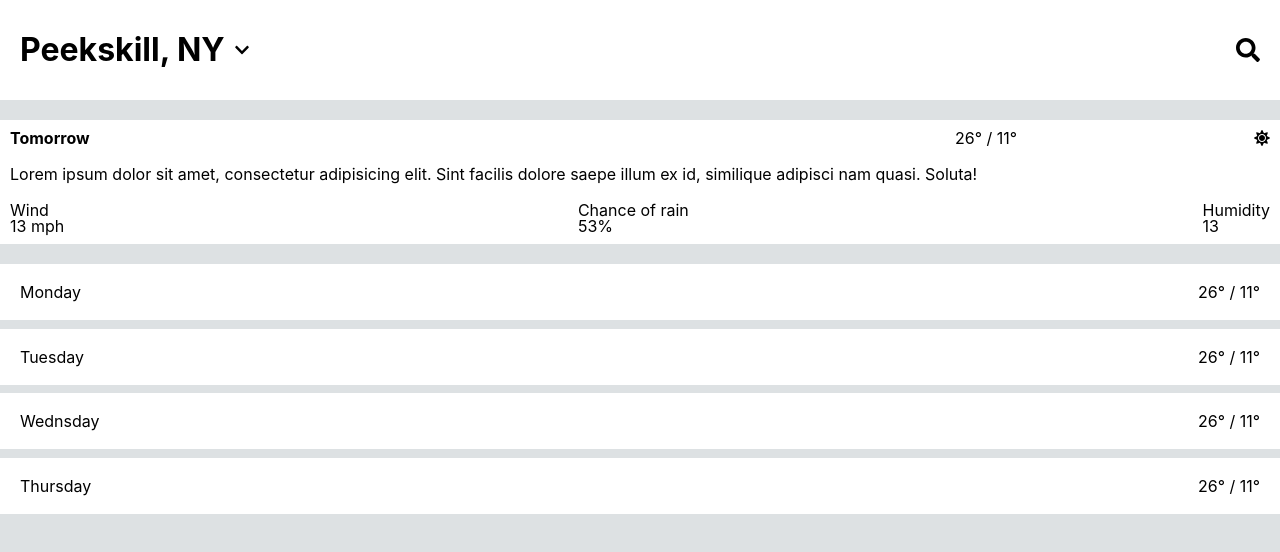
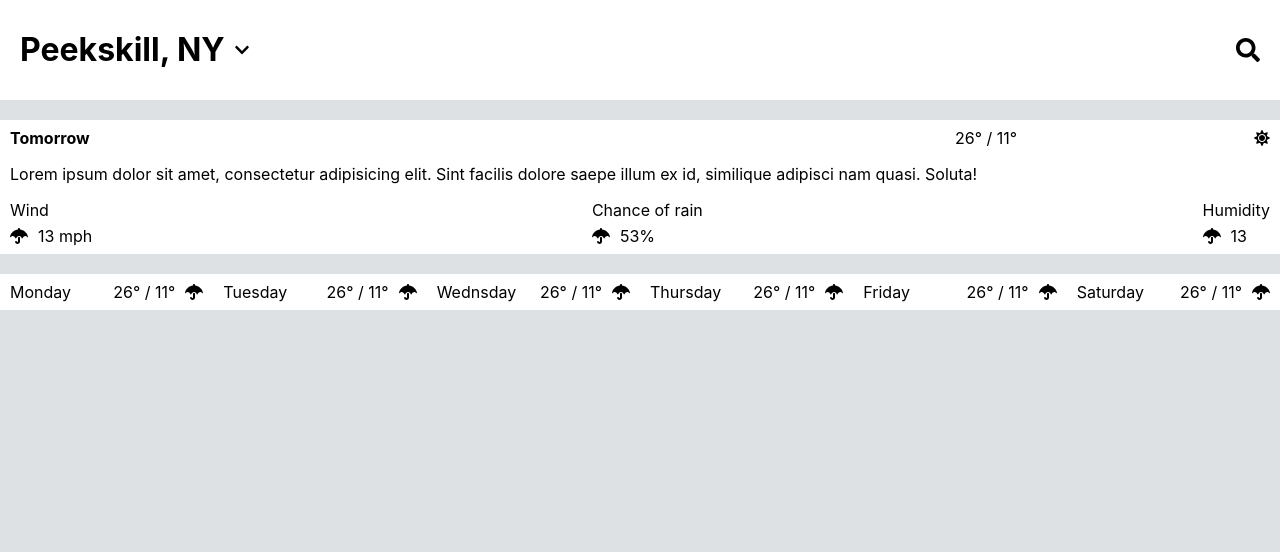
Before and after one commit to harrisonJones12/weather-app, a React (Create React App) app: page / in a window 1280 px wide. Shown: the top 552 px of the page. Built offline with nearby package versions, Linux system fonts and the light colour scheme.

Commit message:
adding desktop styles and add new component/styles

```diff
--- a/src/components/NextDay/NextDay.jsx
+++ b/src/components/NextDay/NextDay.jsx
@@ -36,17 +36,26 @@ function NextDay() {
         </p>
 
         <div className={`${baseClass}-atmosphere-conditions`}>
-          <div className="">
+          <div className="wind">
             <p>Wind</p>
+            <div className="icon-number-group">
+              {icon("umbrella", `umbrella-icon atmosphere-conditions-icons`)}
               <p>13 mph</p>
             </div>
-          <div className="">
+          </div>
+          <div className="chance-of-rain">
             <p>Chance of rain</p>
+            <div className="icon-number-group">
+              {icon("umbrella", "umbrella-icon atmosphere-conditions-icons")}
               <p>53%</p>
             </div>
-          <div className="">
+          </div>
+          <div className="humidity">
             <p>Humidity</p>
+            <div className="icon-number-group">
+              {icon("umbrella", "umbrella-icon atmosphere-conditions-icons")}
               <p>13</p>
+            </div>
           </div>
         </div>
       </div>
@@ -54,19 +63,45 @@ function NextDay() {
       <div className={`${baseClass}-days-of-the-week-cards`}>
         <div className="card">
           <h3>Monday</h3>
+          <div className="icon-temperature-group">
             <p>26&deg; / 11&deg;</p>
+            {icon("umbrella", "umbrella-icon days-of-the-week-card-icons")}
+          </div>
         </div>
         <div className="card">
           <h3>Tuesday</h3>
+          <div className="icon-temperature-group">
             <p>26&deg; / 11&deg;</p>
+            {icon("umbrella", "umbrella-icon days-of-the-week-card-icons")}
+          </div>
         </div>
         <div className="card">
           <h3>Wednsday</h3>
+          <div className="icon-temperature-group">
             <p>26&deg; / 11&deg;</p>
+            {icon("umbrella", "umbrella-icon days-of-the-week-card-icons")}
+          </div>
         </div>
         <div className="card">
           <h3>Thursday</h3>
+          <div className="icon-temperature-group">
             <p>26&deg; / 11&deg;</p>
+            {icon("umbrella", "umbrella-icon days-of-the-week-card-icons")}
+          </div>
+        </div>
+        <div className="card">
+          <h3>Friday</h3>
+          <div className="icon-temperature-group">
+            <p>26&deg; / 11&deg;</p>
+            {icon("umbrella", "umbrella-icon days-of-the-week-card-icons")}
+          </div>
+        </div>
+        <div className="card">
+          <h3>Saturday</h3>
+          <div className="icon-temperature-group">
+            <p>26&deg; / 11&deg;</p>
+            {icon("umbrella", "umbrella-icon days-of-the-week-card-icons")}
+          </div>
         </div>
       </div>
     </div>
--- a/src/components/NextDay/NextDay.scss
+++ b/src/components/NextDay/NextDay.scss
@@ -36,6 +36,19 @@
     margin-top: 20px;
     display: flex;
     justify-content: space-between;
+
+    // .wind, .chance-of-rain, .humidity {
+
+    // }
+
+    .atmosphere-conditions-icons {
+      margin-right: 10px;
+    }
+
+    .icon-number-group {
+      display: flex;
+      margin-top: 10px;
+    }
   }
 
   &-days-of-the-week-cards {
@@ -45,12 +58,30 @@
     flex-direction: column;
     justify-content: space-between;
 
+    @media (min-width: 768px) {
+      flex-direction: row;
+      height: auto;
+    }
+
     .card {
       background-color: white;
       height: auto;
       display: flex;
       justify-content: space-between;
       padding: 20px;
+
+      @media (min-width: 768px) {
+        width: 200px;
+        padding: 10px;
+      }
+
+      .icon-temperature-group {
+        display: flex;
+
+        .days-of-the-week-card-icons {
+          margin-left: 10px;
+        }
+      }
     }
   }
 }
--- a/src/icons/fontawesome.js
+++ b/src/icons/fontawesome.js
@@ -4,6 +4,7 @@ import {
   faSearch,
   faChevronDown,
   faSun,
+  faUmbrella,
 } from "@fortawesome/free-solid-svg-icons";
 
-library.add(faSearch, faChevronDown, faSun);
+library.add(faSearch, faChevronDown, faSun, faUmbrella);
```
Also changed, not shown: src/components/Conditions/Conditions.jsx (added, +26 -0 lines), src/components/Conditions/Conditions.scss (added, +24 -0 lines). Lines whose indentation alone changed are shown as unchanged.
